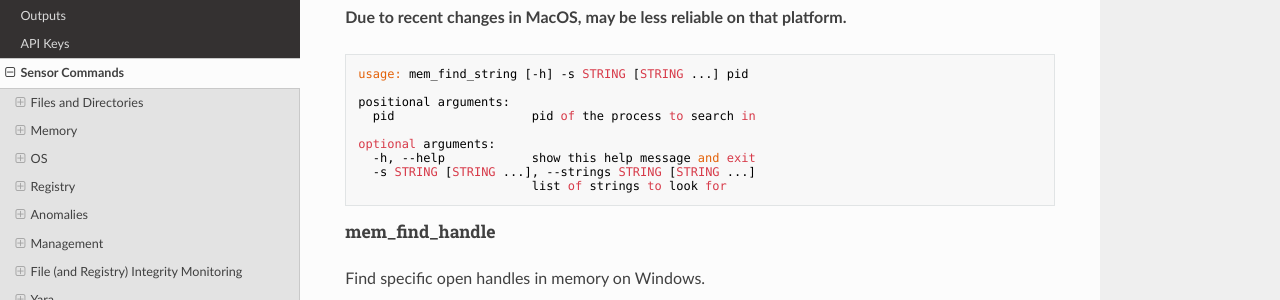
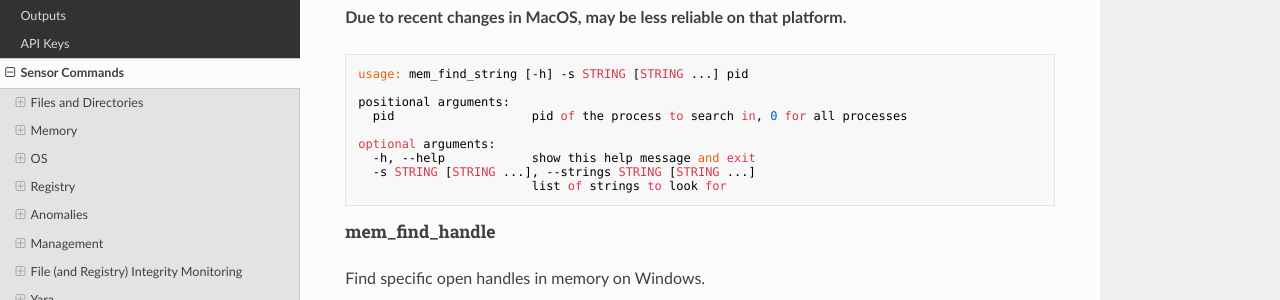
Before and after one commit to refractionPOINT/lce_doc, an MkDocs documentation site: the page built from docs/sensor_commands.md, in a window 1280 px wide and 900 px high, scrolled down 5905 px. Shown: the part 151-451 px from the top of the window. Built offline with MkDocs 1.6.1, drawn with Linux system fonts in a browser that asks for light colours; nearby versions of some CDN libraries; old or Windows-style settings are respelled for this version of MkDocs.

Commit message:
Mentioning using 0 in mem_find_string will scan all.

```diff
--- a/docs/sensor_commands.md
+++ b/docs/sensor_commands.md
@@ -232,7 +232,7 @@ Platforms: Windows, Linux, MacOS
 usage: mem_find_string [-h] -s STRING [STRING ...] pid
 
 positional arguments:
-  pid                   pid of the process to search in
+  pid                   pid of the process to search in, 0 for all processes
 
 optional arguments:
   -h, --help            show this help message and exit
```
